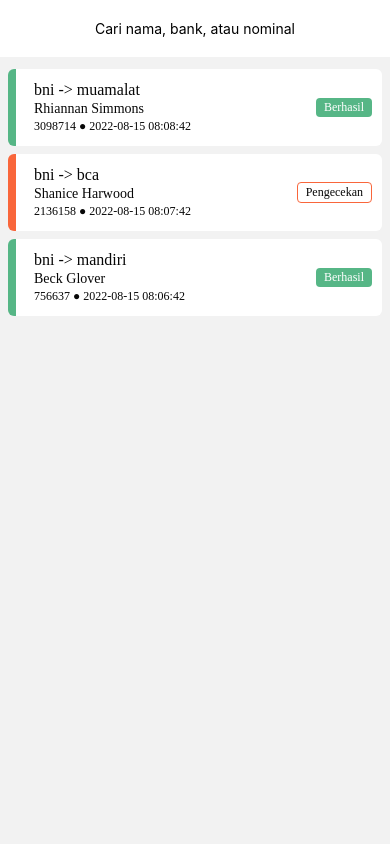
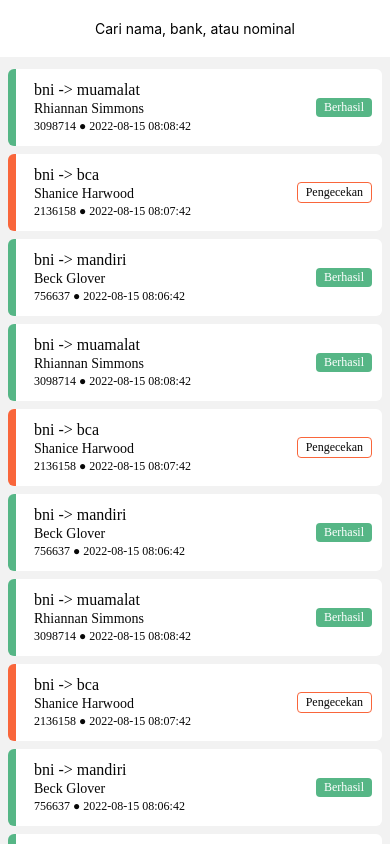
Before and after one commit to gmaggio/flip-test, a React Native app: screen /transaction-list in a window 390 px wide. Built offline with nearby package versions, Linux system fonts and the light colour scheme.

Commit message:
feat(transaction-list): update list layout
- update list layout
- set up longer dummy lists
- add neu UI: Divider

```diff
--- a/src/navigation/index.tsx
+++ b/src/navigation/index.tsx
@@ -3,7 +3,6 @@
 import { NavigationContainer } from '@react-navigation/native'
 import TransactionList from '../screens/TransactionList'
 import TransactionDetails from '../screens/TransactionDetails'
-import { Button, Text } from 'react-native'
 
 const Stack = createNativeStackNavigator()
 
--- a/src/screens/TransactionList/TransactionList.styles.ts
+++ b/src/screens/TransactionList/TransactionList.styles.ts
@@ -8,7 +8,7 @@
     paddingHorizontal: 12,
     paddingVertical: 20,
   },
-  pageLayout: {
+  listLayout: {
     paddingHorizontal: 8,
     paddingVertical: 12,
   },
--- a/src/screens/TransactionList/index.tsx
+++ b/src/screens/TransactionList/index.tsx
@@ -3,6 +3,7 @@
 import { trxListStyles } from './TransactionList.styles'
 import AppText from '../../ui/AppText'
 import { Badge } from '../../ui/Badge';
+import Divider from '../../ui/Divider';
 
 // TODO: Temporary data
 const DATA: TransactionData[] = [
@@ -49,6 +50,14 @@
     fee: 0
   },
 ]
+var _dummyData: TransactionData[] = []
+for (let index = 0; index < (3 * 15); index++) {
+  var _curr = index % 3
+  var _new = { ...DATA[_curr] }
+  _new.id = _new.id + '-' + index
+  _new.id = _new.beneficiaryName + ' - ' + index
+  _dummyData[index] = _new;
+}
 
 export default function TransactionList({ navigation }) {
   React.useLayoutEffect(() => {
@@ -63,9 +72,7 @@
   }, [navigation])
 
   return (
-    <View style={trxListStyles.pageLayout}>
-      <TrxList />
-    </View>
+    <TrxList />
   )
 }
 
@@ -76,7 +83,9 @@
 
   return (
     <FlatList
-      data={DATA}
+      contentContainerStyle={trxListStyles.listLayout}
+
+      data={_dummyData}
 
       renderItem={({ item }) => {
         var _colorIndicator = item.status === 'PENDING' ? '#f9663b' : '#56b686'
@@ -116,7 +125,7 @@
 
       ItemSeparatorComponent={
         ({ }) => (
-          <View style={{ marginBottom: 8 }} />
+          <Divider height={8} />
         )
       }
     />
--- a/src/ui/Divider.tsx
+++ b/src/ui/Divider.tsx
@@ -1,24 +1,12 @@
 import React from "react"
-import { StyleSheet, View } from "react-native"
-import AppText from "./AppText"
-import { AppFonts } from '../styles/globalStyles';
+import { View } from "react-native"
 
 const Divider = (props: {
-  label: string,
-  backgroundColor?: string,
-  borderColor?: string,
+  height: number,
 }) => {
   return (
-    <View style={styles.layout} />
+    <View style={{ height: props.height }} />
   )
 }
 
 export default Divider
-
-const styles = StyleSheet.create({
-  layout: {},
-  textStyle: {
-    color: 'red',
-    fontFamily: AppFonts.bold,
-  },
-})
```
